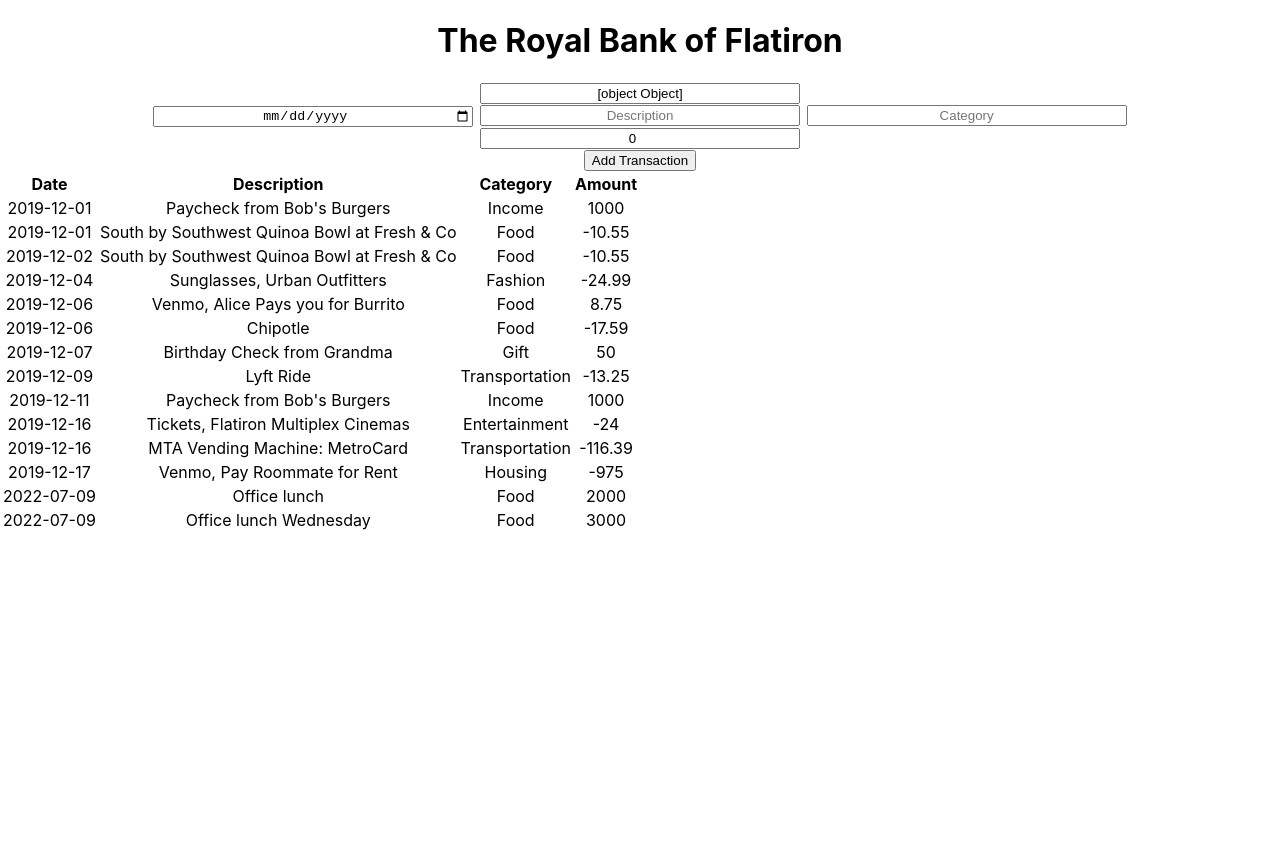
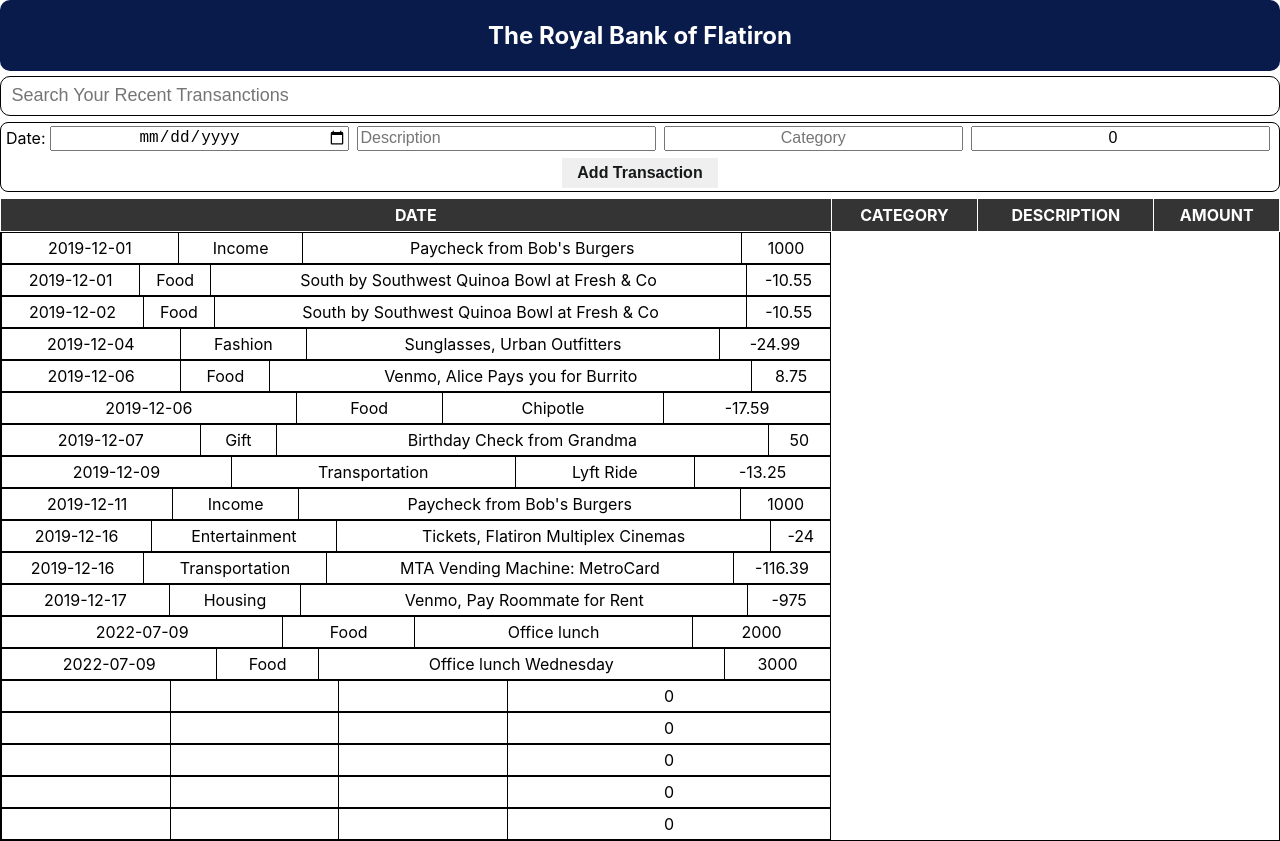
Before and after one commit to mshekerotokiti/Phase-2-Code-Challenge-Bank-of-Flatiron, a React (Create React App) app: page / in a window 1280 px wide. Before the commit the page ends 800 px from the top, so only its background shows below. Built offline with nearby package versions, Linux system fonts and the light colour scheme; data requests are answered from the project's data file.

Commit message:
updated components

```diff
--- a/db.json
+++ b/db.json
@@ -97,6 +97,41 @@
       "category": "Food",
       "amount": "3000",
       "id": 14
+    },
+    {
+      "date": "",
+      "description": "",
+      "category": "",
+      "amount": 0,
+      "id": 15
+    },
+    {
+      "date": "",
+      "description": "",
+      "category": "",
+      "amount": 0,
+      "id": 16
+    },
+    {
+      "date": "",
+      "description": "",
+      "category": "",
+      "amount": 0,
+      "id": 17
+    },
+    {
+      "date": "",
+      "description": "",
+      "category": "",
+      "amount": 0,
+      "id": 18
+    },
+    {
+      "date": "",
+      "description": "",
+      "category": "",
+      "amount": 0,
+      "id": 19
     }
   ]
 }
--- a/package.json
+++ b/package.json
@@ -15,8 +15,8 @@
 
   },
   "scripts": {
-    "start": " PORT=8001 react-scripts start",
-    "server": "json-server --watch db.json -p 8000"
+    "start": " PORT=8000 react-scripts start",
+    "server": "json-server --watch db.json -p 8001"
   },
   "eslintConfig": {
     "extends": [
--- a/src/App.css
+++ b/src/App.css
@@ -13,10 +13,113 @@ input {
   padding: 5px;
 }
 
-.App-header {
-  background: #0d0f7b;
+.header-text {
+  background: #081B4B;
  border-radius: 10px;
  padding: 1px;
-flex-direction: column;
   color: white;
 }
+.App-header {
+  background-color: #222;
+  padding: 20px;
+  color: white;
+}
+
+#search-form{
+  display: flex;
+  width: 100%;
+  border: 1px solid black;
+   margin: 5px 0;
+  height: 40px;
+  border-radius: 10px;
+  padding: 4px;
+  justify-content: space-between;
+}
+
+#search{
+  text-align: left;
+  flex: 1;
+  font-size: 18px;
+  outline: none;
+  border: none;
+  background: transparent;
+  width: 80%;
+}
+
+#search-form button{
+  background: transparent;
+  border: none;
+  outline: none;
+  font-size: 26px;
+  cursor: pointer;
+  }
+
+  .form-inputs{
+    width: 100%;
+    display: flex;
+    justify-content: space-evenly;
+    align-items: center;
+  }
+
+  #new-item-form{
+    justify-content: center;
+    align-items: center;
+    justify-items: center;
+    text-align: center;
+    display: flex;
+    flex-direction: column;
+    height: 70px;
+    border-radius: 8px;
+    border: 1px solid black;
+    margin: 6px 0;
+    padding: 5px;
+  }
+
+  .text-input{
+    text-align: left;
+  }
+  #new-item-form input{
+    height: 25px;
+    font-size: 16px;
+  }
+  #category{
+    height: 25px;
+    min-width: 150px;
+  }
+  #amount{
+    width: 150px;
+  }
+  #new-item-form button{
+    height: 25px;
+    margin-top: 7px;
+    border-radius: 0;
+    outline: 0;
+    border: 0;
+  }
+  .add{
+    padding: 15px;
+    display: flex;
+    color: #171819;
+    font-size: 16px;
+    font-weight: 600;
+    align-items: center;
+  }
+
+
+  table{
+    width: 100%;
+    border-radius: 4px;
+    border-collapse:collapse;
+  }
+  tr,td,th,table{
+    border: 1px solid;
+  }
+  th{
+    background: #1a1919e1;
+    color: white;
+    padding: 6px;
+  }
+  td{
+    padding: 5px;
+
+  }
--- a/src/App.js
+++ b/src/App.js
@@ -1,18 +1,56 @@
 import React from 'react';
+import { useState, useEffect } from 'react'
 import './App.css';
-import AccountContainer from './components/AccountContainer';
-
+import NewItemForm from './components/NewItemForm';
+import SearchForm from './components/SearchForm';
+import Transactions from './components/Transactions';
 
 function App() {
+  const [search, setSearch] = useState('')
+  const [transactions, setTransactions] = useState([])
 
-  return (
-    <div className="ui raised segment">
-      <div className="ui segment violet inverted">
-       <h1>The Royal Bank of Flatiron</h1>
-      </div>
-      <AccountContainer />
+  useEffect(() => {
+    fetch("http://localhost:8001/transactions")
+      .then(r => r.json())
+      .then(transc => setTransactions(transc))
+      .catch(err => console.log(err))
+  }, [])
+//add new transaction
+  function addNewTransaction(transaction) {
+    fetch("http://localhost:8001/transactions", {
+      method: "POST",
+      headers: {
+        "Content-Type": "application/json"
+      },
+      body: JSON.stringify(transaction)
+    })
+      .then(r => r.json())
+      .then(newTransaction => setTransactions(transactions => [newTransaction, ...transactions]))
+  }
+
+  function handleDelete(transactionId) {
+    fetch(`http://localhost:8001/transactions/${transactionId}`, {
+      method: "DELETE"
+    })
+      .then(r => r.json())
+      .then(() => setTransactions(transactions => transactions.filter(t => t.id !== transactionId)))
+  }
+
+  //filter transactions by search words
+const filteredTransactions = transactions.filter(t => (
+  t.description.toLowerCase().includes(search.toLowerCase())
+))
+
+return (
+  <div className="ui raise segment">
+    <div className='header-text'>
+      <h2>The Royal Bank of Flatiron</h2>
     </div>
-  );
+    <SearchForm search={search} setSearch={setSearch} />
+    <NewItemForm addNewTransaction={addNewTransaction} />
+    <Transactions transactions={filteredTransactions} />
+
+  </div>
+);
 }
-
 export default App;
--- a/src/components/AccountContainer.js
+++ /dev/null
@@ -1,38 +0,0 @@
-import React, { useState, useEffect } from "react";
-import TransactionItems from "./TransactionItems";
-import SearchForm from "./SearchForm";
-import NewTransactionForm from "./NewTransactionForm";
-
-
-
-function AccountContainer() {
-
-  //use state hook to update the transaction and search fields
-  const [transactions, setTransactions] = useState([])
-  const [search, setSearch] = useState("")
-
-   //useEffect hook to fetch our data from server
-  useEffect(() => {
-    fetch("http://localhost:8000/transactions")
-    .then((res)=> res.json())
-    .then((data)=> setTransactions(data))
-  }, [])
-
-  console.log(transactions)
-
-//add new transaction from NewTransactionForm component
-  function addTransaction(newTransaction){
-    const updatedTransaction = [...transactions, newTransaction]
-    setTransactions(updatedTransaction)
-  }
-
-  return (
-    <div>
-      <SearchForm search = {search} setSearch = {setSearch}/>
-      <NewTransactionForm addTransaction = {addTransaction}/>
-      <TransactionItems transactions = {transactions} search ={search} />
-    </div>
-  );
-}
-
-export default AccountContainer;
--- /dev/null
+++ b/src/components/NewItemForm.js
@@ -0,0 +1,44 @@
+import React from "react";
+import { useState } from "react";
+
+function NewItemForm({ addNewTransaction }) {
+
+    const [formData, setFormData] = useState({
+        date: "",
+        description: "",
+        category: "",
+        amount: 0
+    })
+
+     // brings functionality to submit button, prevents default refreshing behavior
+    function handleSubmit(e) {
+     e.preventDefault();
+     addNewTransaction(formData)
+     setFormData ({
+            date: "",
+            description: "",
+            category: "",
+            amount: 0
+     })
+    }
+     //handle form data change
+     function handleFormDataChange(e) {
+        setFormData(data => ({ ...data, [e.target.name]: e.target.value }))
+    }
+
+ return (
+
+    <form onSubmit={handleSubmit} id="new-item-form">
+    <div className="form-inputs">
+        <label htmlFor="date">Date:</label>
+        <input onChange={handleFormDataChange} value={formData.date} name="date" id="date" type="date" data-date-inline-picker="true"></input>
+        <input onChange={handleFormDataChange} name="description" value={formData.description} placeholder="Description" className="text-input" ></input>
+        <input name="category" onChange={handleFormDataChange} placeholder="Category" value={formData.category}></input>
+        <input  onChange={handleFormDataChange} name="amount" placeholder="Amount" value={formData.amount} type="number"></input>
+    </div>
+    <button className="add"> Add Transaction</button>
+</form>
+ )
+
+}
+export default NewItemForm;
--- a/src/components/NewTransactionForm.js
+++ /dev/null
@@ -1,31 +0,0 @@
-import React from "react";
-import { useState } from "react";
-
-function NewTransactionForm ({newTransaction}){
-    const [formData, setFormData] = useState({
-        date: "",
-        description: "",
-        category: "",
-        amount: 0
-    })
-    function handleSubmitForm(e){
-        e.preventefault();
-    }
-
-    function handleDataChange(e){
-        setFormData(e.target.value)
-    }
-
-    return(
-        <form className="form" onSubmit= {handleSubmitForm}>
-            <div>
-                <input  onChange={handleDataChange} value={formData.date} name="date" type= "date" data-date-inline-picker= "true"/>
-                <input onChange={handleDataChange} value={formData.description} name="description" placeholder="Description" type="text"/>
-                <input onChange={handleDataChange} value={formData.category} name="category" placeholder="Category" type="text"/>
-                <input onChange={handleDataChange} value={formData.amount} step="0.01" name="amount" placeholder="Amount" type="number"/>
-            </div>
-            <button className="button" type="submit">Add Transaction</button>
-        </form>
-    );
-}
-export default NewTransactionForm;
--- a/src/components/SearchForm.js
+++ b/src/components/SearchForm.js
@@ -1,15 +1,10 @@
 import React from "react";
 
-function SearchForm(setSearch, search){
+function SearchForm({setSearch, search}){
     return (
-        <form className="ui large fluid icon input">
-          <input
-           onChange={(e) => setSearch(e.target.value)}  //targets values after key stroke
-           placeholder="Search your Recent Transactions"
-           value={search}
-           type={"text"} />
-           <i className="circular search link icon"></i>
-        </form>
+        <form id="search-form">
+                <input onChange={e=>setSearch(e.target.value)} id="search" placeholder="Search Your Recent Transanctions" value={search} type={"text"}/>
+            </form>
     );
 }
 export default SearchForm;
--- a/src/components/TransactionItems.js
+++ b/src/components/TransactionItems.js
@@ -1,20 +1,16 @@
 import React from "react";
-import Transactions from "./Transactions";
 
-function TransactionItems({transactions, search}){
+function TransactionItems({index, category, date, description, amount, id}){
+  const isEven = index % 2 === 0
     return(
       <table className="ui celled striped padded table">
-        <tbody>
-         <tr>
-           <th className="ui center aligned header">Date</th>
-           <th className="ui center aligned header">Description</th>
-           <th className="ui center aligned header">Category</th>
-           <th className="ui center aligned header">Amount </th>
-         </tr>
-
-         {/*Transactions  component here*/}
-         <Transactions search={search} transactions= {transactions}/>
-        </tbody>
+        <tr className={isEven ? "even" : ""}>
+            <td>{date}</td>
+            <td>{category}</td>
+            <td>{description}</td>
+            <td className="amount-td">{amount}
+            </td>
+        </tr>
       </table>
     );
 }
--- a/src/components/Transactions.js
+++ b/src/components/Transactions.js
@@ -1,26 +1,33 @@
 import React from 'react';
+import TransactionItems from './TransactionItems';
 
-function Transactions({transactions, search}){
+function Transactions({transactions}){
     return(
-      <>
+       <table>
+         <thead>
+             <tr>
+                <th>DATE</th>
+                <th>CATEGORY</th>
+                <th>DESCRIPTION</th>
+                <th>AMOUNT</th>
+             </tr>
+         </thead>
+         <tbody>
+             {transactions.map((transaction, index) => {
 
-        {transactions
-         //filter description details on the search bar
-        .filter((transaction) =>
-        transaction.description.toLowerCase().includes(search.toLowerCase())
+             return <TransactionItems
+                  index={index}
+                  id = {transaction.id}
+                  date={transaction.date}
+                  category={transaction.category}
+                  description={transaction.description}
+                  amount={transaction.amount}
+                  key={transaction.id}
+                />
+         })}
+        </tbody>
+       </table>
 
-        )
-        //display data in the table
-        .map((trans)=>
-      <tr key= {trans.id}>
-        <td>{trans.date} </td>
-        <td>{trans.description}</td>
-        <td>{trans.category}</td>
-        <td>{trans.amount}</td>
-       </tr>
-          )}
-
-       </>
-    );
+    )
 }
 export default Transactions;
```
Lines whose indentation alone changed are shown as unchanged.
